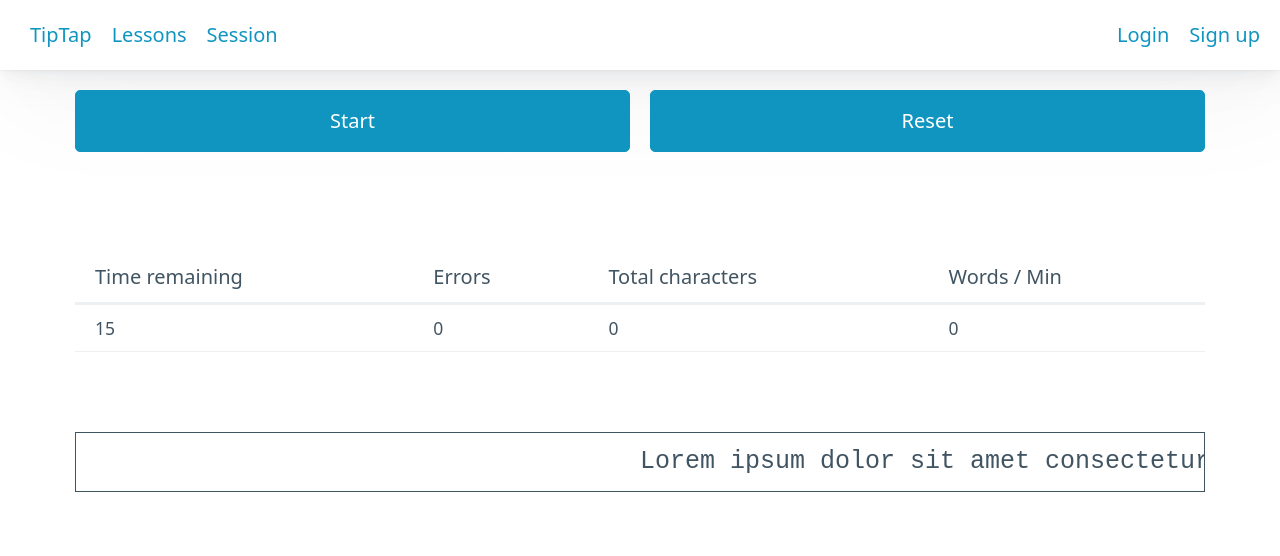
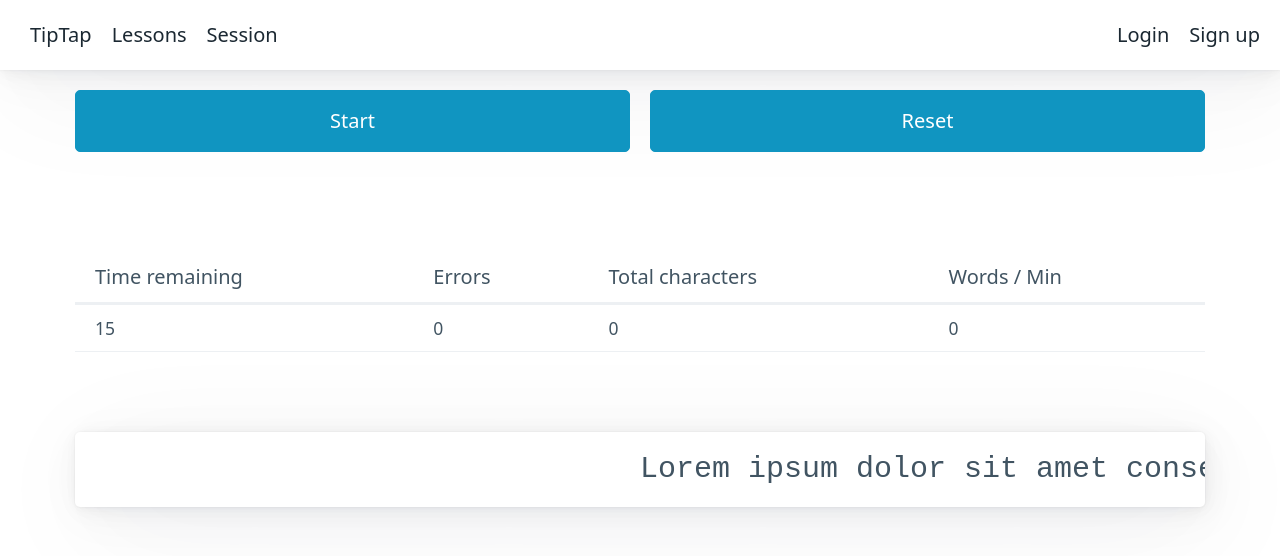
Before and after one commit to danielsprohar/tip-tap, an Angular app: page / in a window 1280 px wide. Shown: the top 556 px of the page. Built offline with nearby package versions, Linux system fonts and the light colour scheme.

Commit message:
Style changes to the Terminal component

```diff
--- a/src/app/components/terminal/terminal.component.html
+++ b/src/app/components/terminal/terminal.component.html
@@ -1,7 +1,7 @@
 <section class="container">
-  <div #terminal id="terminal">
+  <article #terminal id="terminal">
     <div id="stack">{{ stack }}</div>
     <div id="cursor"></div>
     <div id="queue">{{ queue }}</div>
-  </div>
+  </article>
 </section>
--- a/src/app/components/terminal/terminal.component.scss
+++ b/src/app/components/terminal/terminal.component.scss
@@ -1,9 +1,8 @@
 #terminal {
   display: flex;
-  font-size: 1.25rem;
+  font-size: 1.5rem;
   font-family: monospace;
-  border: thin solid;
-  padding: 0.5rem 0.25rem;
+  padding: 0.75rem 0.25rem;
   overflow: hidden;
 }
 
--- a/src/app/components/topnav/topnav.component.html
+++ b/src/app/components/topnav/topnav.component.html
@@ -3,7 +3,7 @@
     <li>
       <a
         href="javascript:void(0);"
-        class="hamburger"
+        class="hamburger secondary"
         (click)="toggleNav($event)"
       >
         <i class="fa fa-bars"></i>
--- a/src/app/components/topnav/topnav.component.scss
+++ b/src/app/components/topnav/topnav.component.scss
@@ -14,6 +14,10 @@ nav {
     margin-bottom: 0;
     padding: 0;
     list-style: none;
+
+    li > a {
+      color: var(--contrast)
+    }
   }
 
   ol:first-of-type,
```
